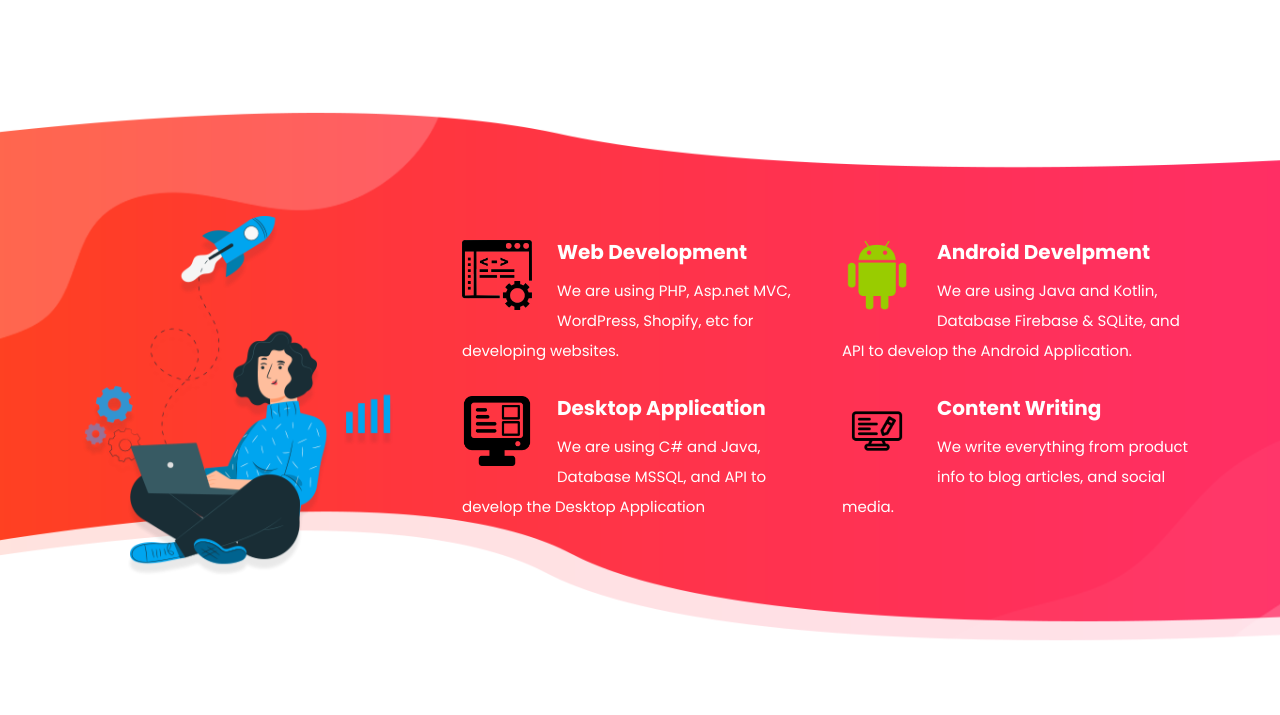
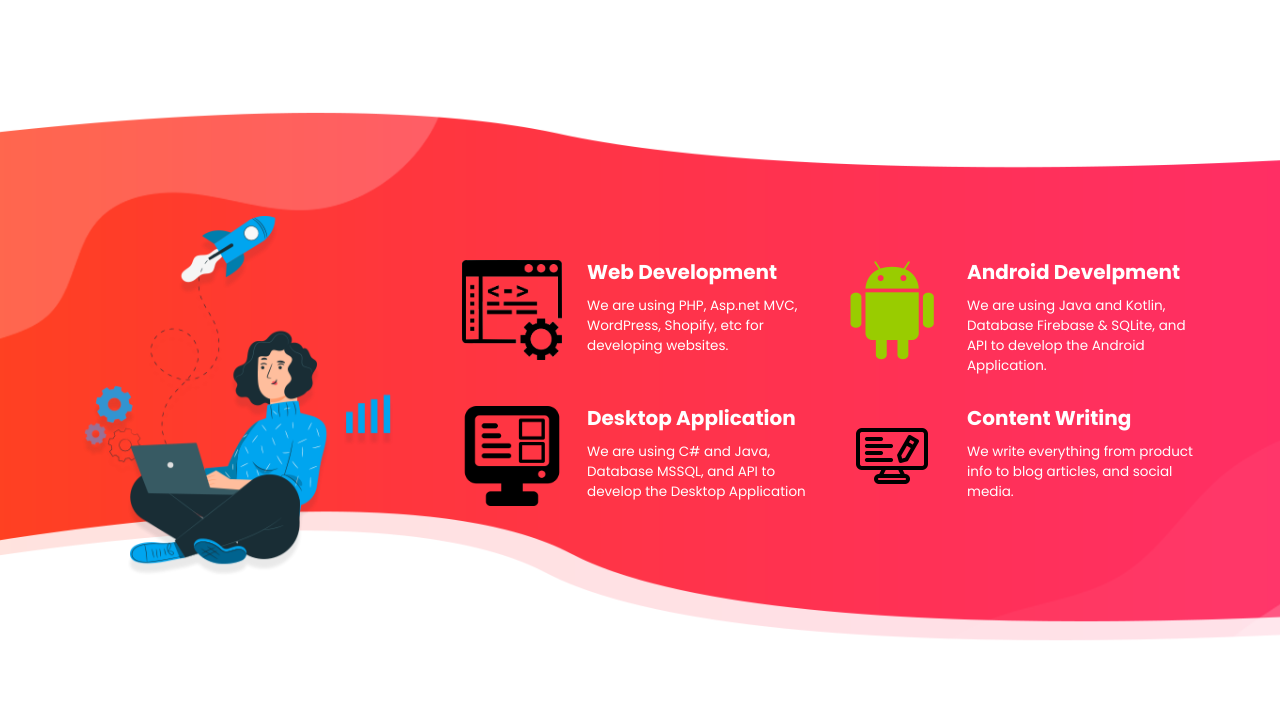
Before and after one commit to Mavia111/IT-Time, a PHP site: page /index.html in a window 1280 px wide. Shown: the part 740-1455 px from the top of the page. Run offline with PHP 8.4, Linux system fonts and the light colour scheme.

Commit message:
Update templatemo-space-dynamic.css

```diff
--- a/assets/css/templatemo-space-dynamic.css
+++ b/assets/css/templatemo-space-dynamic.css
@@ -970,7 +970,7 @@ About Us Style
 }
 
 .about-us .services .item .icon img {
-  max-width: 70px;
+  max-width: 100px;
 }
 
 .about-us .services .item h4 {
@@ -982,6 +982,8 @@ About Us Style
 
 .about-us .services .item p {
   color: #fff;
+  font-size: 13.5px !important;
+  line-height: 20px !important;
 }
 
 
```
